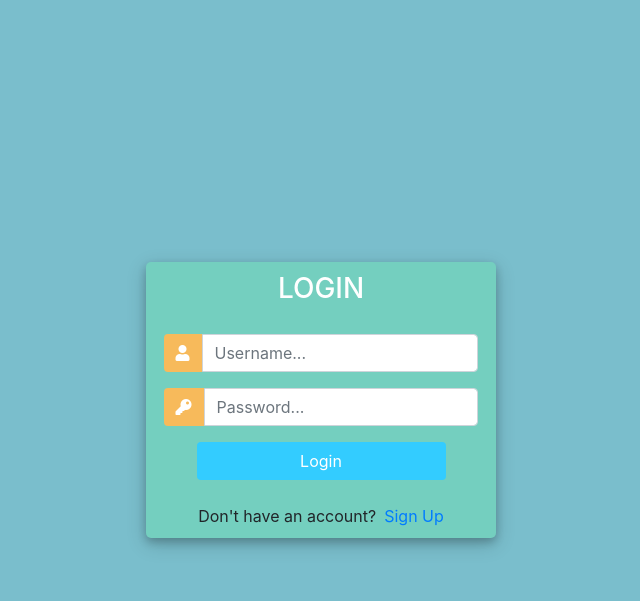
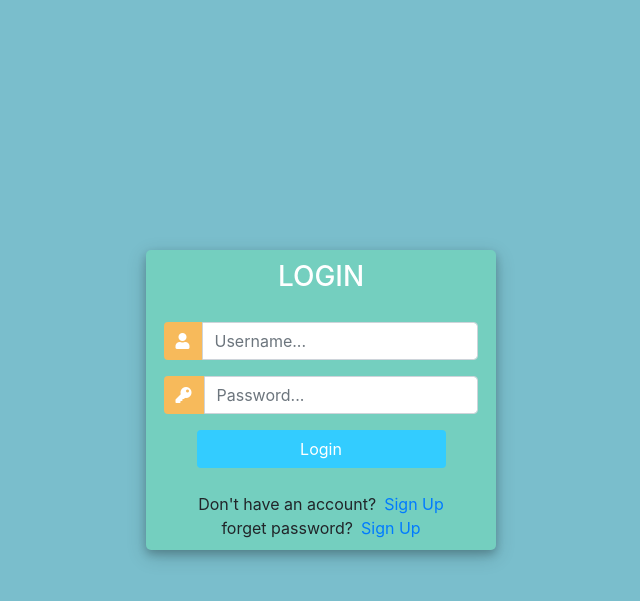
Before and after one commit to MarkWengSTR/django_study, a Django app: page /login/ in a window 1280 px wide. Shown: the top 601 px of the page, without its empty margins (319-959 px from the left). Run offline with Django 3.2, Linux system fonts and the light colour scheme; some libraries are stand-ins or nearby versions.

Commit message:
Password Reset email

```diff
--- a/accounts/templates/accounts/login.html
+++ b/accounts/templates/accounts/login.html
@@ -125,6 +125,9 @@
               Don't have an account? <a href="{% url 'register' %}" class="ml-2">Sign Up</a>
             </div>
 
+            <div class="d-flex justify-content-center links">
+              forget password? <a href="{% url 'reset_password' %}" class="ml-2">Sign Up</a>
+            </div>
           </div>
         </div>
       </div>
--- /dev/null
+++ b/accounts/templates/accounts/password_reset_done.html
@@ -0,0 +1,3 @@
+<h3>Password reset complete</h3>
+<p>Your password has been set. You may go ahead and log in now.</p>
+<a href="/">Log In</a>
--- /dev/null
+++ b/accounts/templates/accounts/password_reset_sent.html
@@ -0,0 +1,4 @@
+<h3>Password Reset Sent</h3>
+
+<p>We’ve emailed you instructions for setting your password, if an account exists with the email you entered. You should receive them shortly.</p>
+<p>If you don’t receive an email, please make sure you’ve entered the address you registered with, and check your spam folder.</p>
--- a/accounts/urls.py
+++ b/accounts/urls.py
@@ -1,4 +1,6 @@
 from django.urls import path
+from django.contrib.auth import views as auth_views
+
 from . import views
 
 urlpatterns = [
@@ -14,4 +16,19 @@ urlpatterns = [
     path('create_order/<str:pk>/', views.createOrder, name="create_order"),
     path('update_order/<str:pk>/', views.updateOrder, name="update_order"),
     path('delete_order/<str:pk>/', views.deleteOrder, name="delete_order"),
+
+    path('reset_password/', auth_views.PasswordResetView.as_view(template_name='accounts/password_reset.html'),
+         name='reset_password'),
+    path('reset_password_sent/',
+         auth_views.PasswordResetDoneView.as_view(
+             template_name='accounts/password_reset_sent.html'),
+         name='password_reset_done'),
+    path('reset<uidb64>/<token>/',
+         auth_views.PasswordResetConfirmView.as_view(
+             template_name='accounts/password_reset_form.html'),
+         name='password_reset_confirm'),
+    path('reset_password_complete/',
+         auth_views.PasswordResetCompleteView.as_view(
+             template_name='accounts/password_reset_done.html'),
+         name='password_reset_complete'),
 ]
```
Also changed, not shown: accounts/templates/accounts/password_reset.html (added, +9 -0 lines), accounts/templates/accounts/password_reset_form.html (added, +9 -0 lines), crm1/settings.py (+9 -0 lines).
